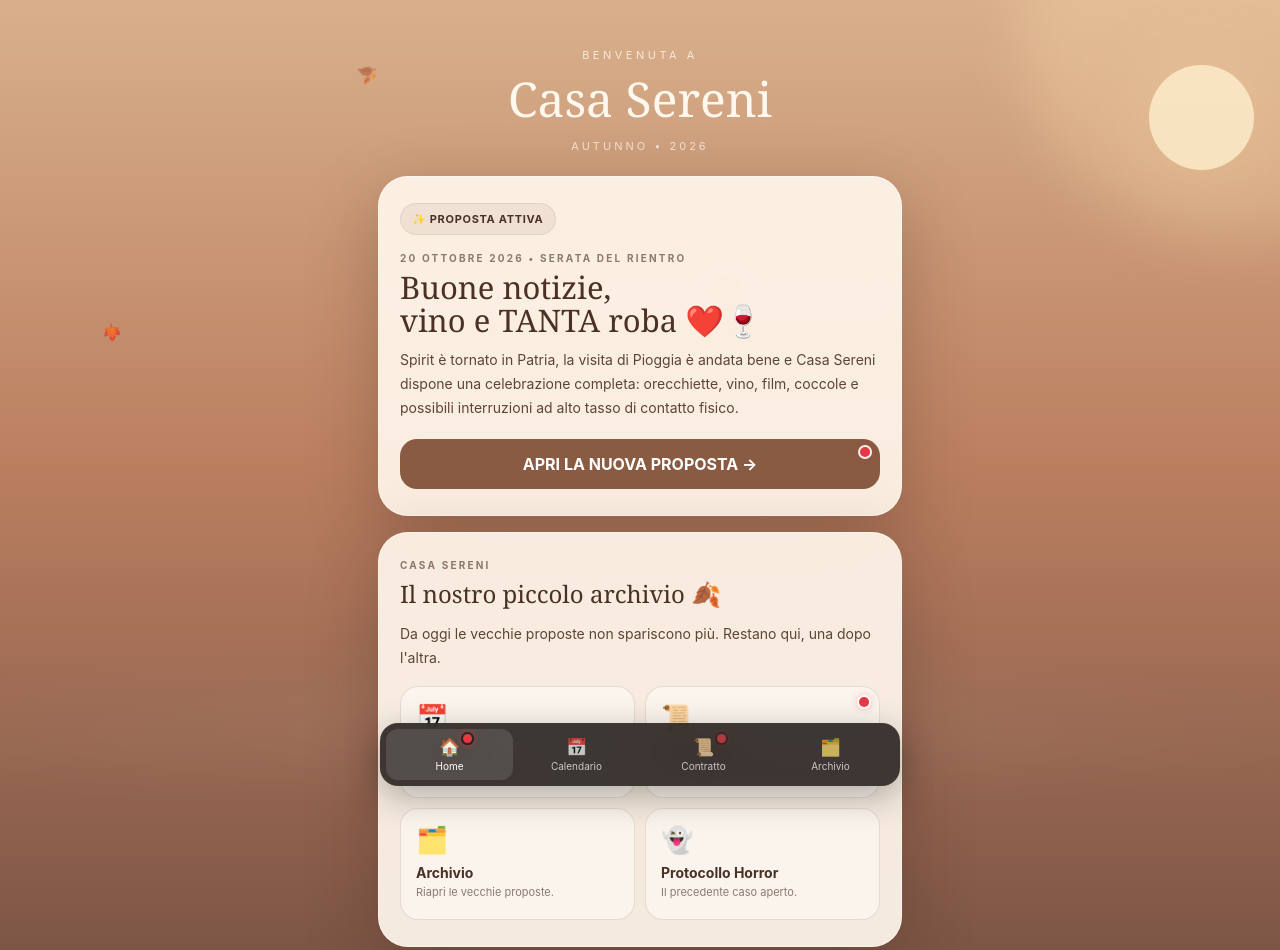
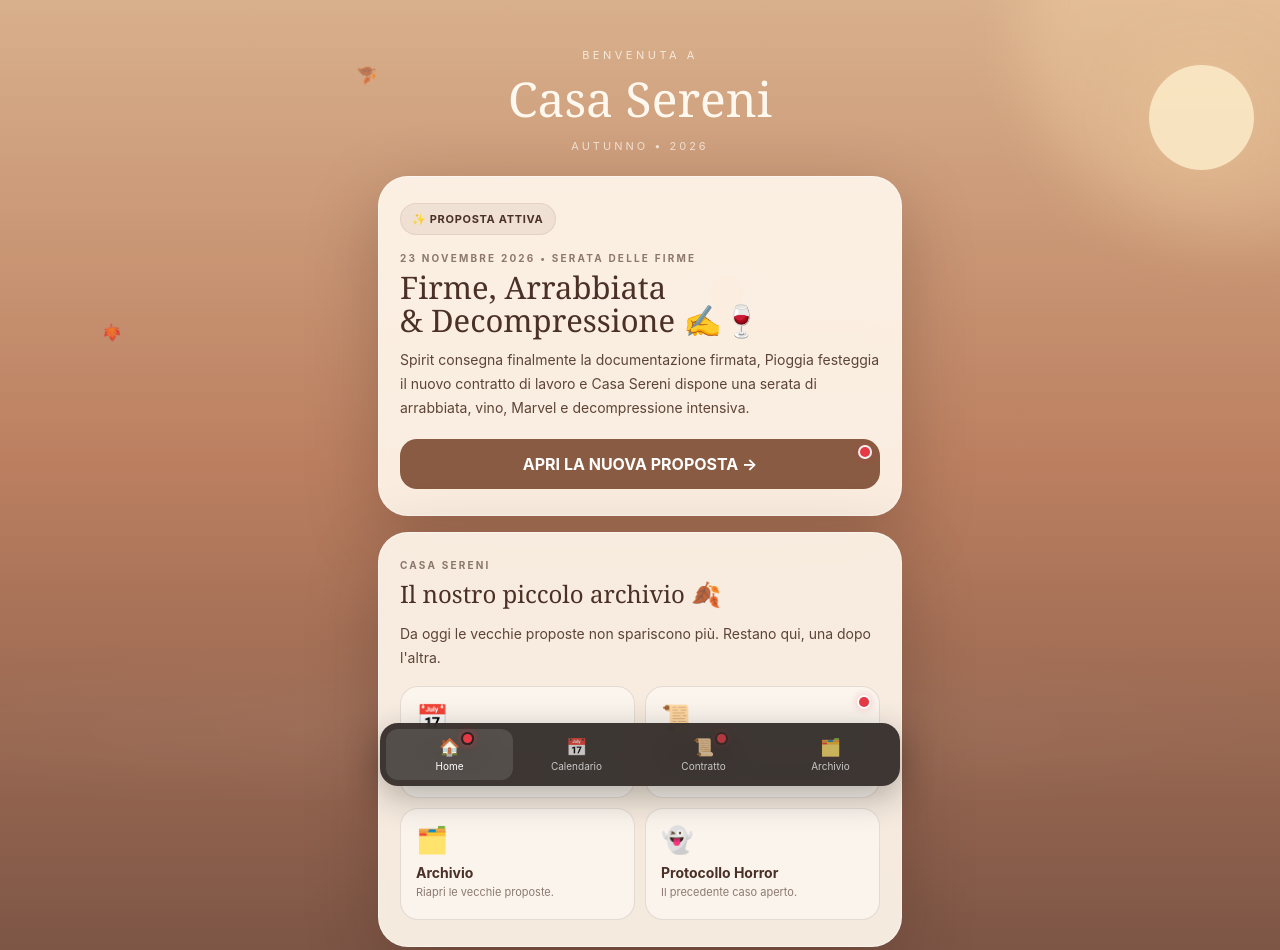
Before and after one commit to Spollera/domodossola_imola, a plain HTML site: page index.html in a window 1280 px wide. Shown: the top 950 px of the page. Drawn offline with Linux system fonts and the light colour scheme.

Commit message:
Casa Sereni V11: nuova proposta 23 novembre

```diff
--- a/index.html
+++ b/index.html
@@ -5,7 +5,7 @@
 <meta name="viewport" content="width=device-width,initial-scale=1">
 <meta name="theme-color" content="#8a5b43">
 <title>Casa Sereni</title>
-<link rel="stylesheet" href="assets/style-v3.css?v=10">
+<link rel="stylesheet" href="assets/style-v3.css?v=11">
 </head>
 <body>
 <div class="bg">
@@ -24,14 +24,14 @@
 <main>
   <section class="card">
     <div class="pill">✨ Proposta attiva</div>
-    <div class="eyebrow" style="margin-top:17px">20 ottobre 2026 • Serata del rientro</div>
-    <h1>Buone notizie,<br>vino e TANTA roba ❤️🍷</h1>
+    <div class="eyebrow" style="margin-top:17px">23 novembre 2026 • Serata delle Firme</div>
+    <h1>Firme, Arrabbiata<br>& Decompressione ✍️🍷</h1>
     <p class="lead">
-      Spirit è tornato in Patria, la visita di Pioggia è andata bene
-      e Casa Sereni dispone una celebrazione completa:
-      orecchiette, vino, film, coccole e possibili interruzioni ad alto tasso di contatto fisico.
+      Spirit consegna finalmente la documentazione firmata, Pioggia festeggia
+      il nuovo contratto di lavoro e Casa Sereni dispone una serata di arrabbiata,
+      vino, Marvel e decompressione intensiva.
     </p>
-    <a class="hero-action" href="eventi/2026-10-20-festeggiamento.html">
+    <a class="hero-action" href="eventi/2026-11-23-firme-decompressione.html">
       APRI LA NUOVA PROPOSTA →
     </a>
   </section>
@@ -62,5 +62,5 @@
   <a href="contratto.html" class=""><span>📜</span>Contratto</a>
   <a href="archivio.html" class=""><span>🗂️</span>Archivio</a>
 </nav>
-<script src="assets/common-v3.js?v=10"></script>
+<script src="assets/common-v3.js?v=11"></script>
 </body></html>
```
